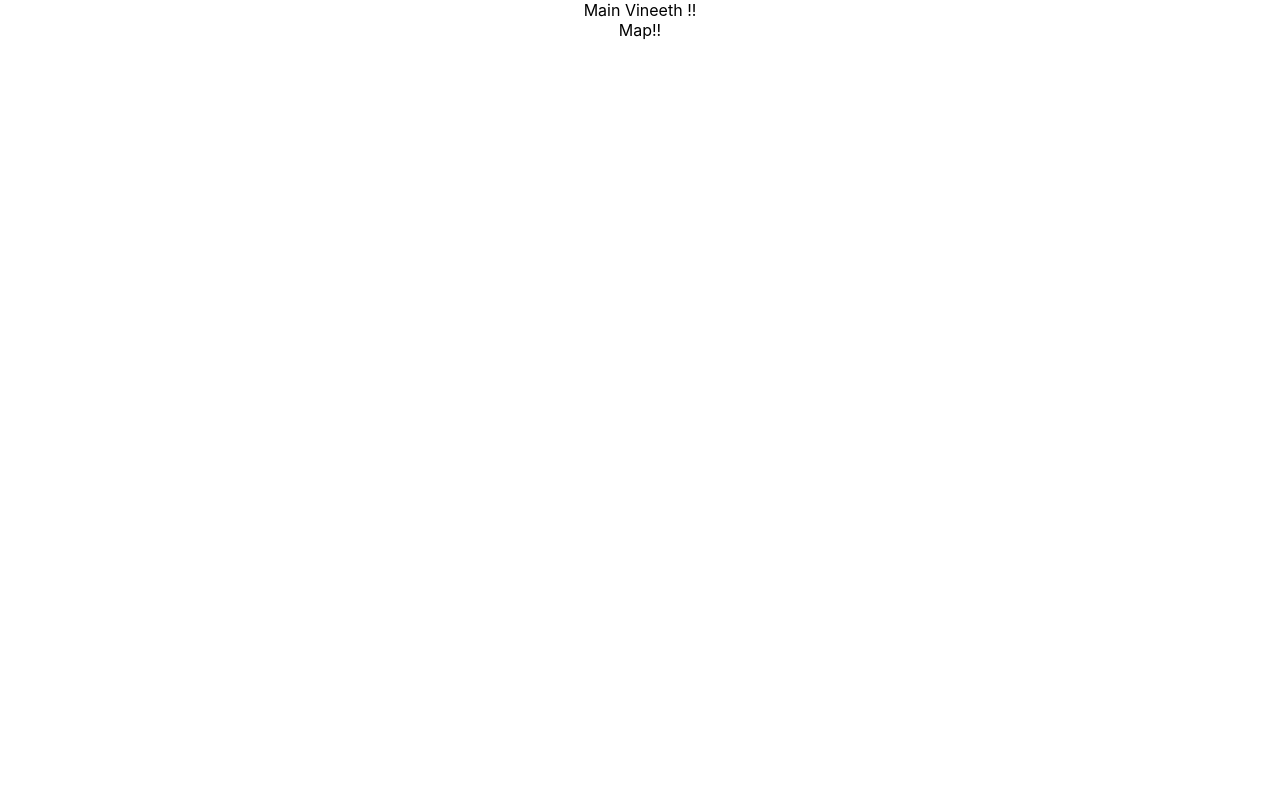
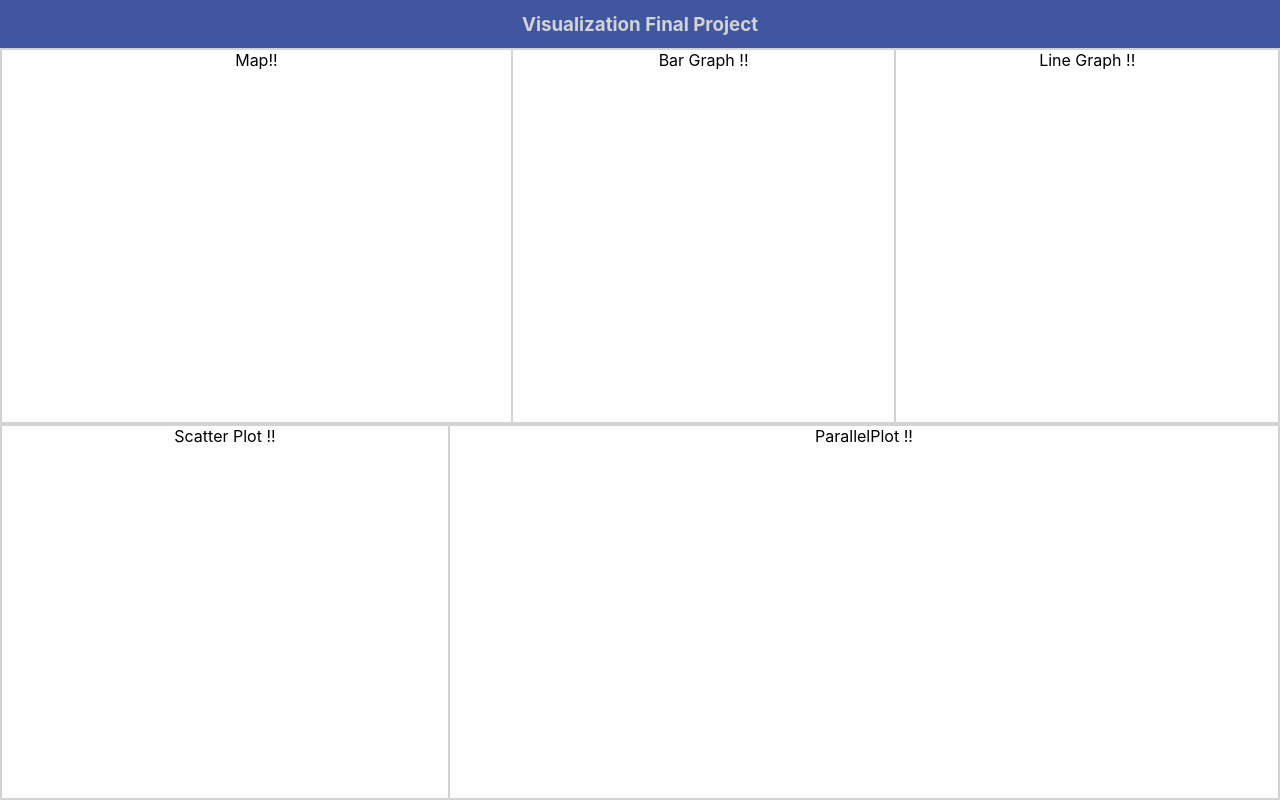
Before and after one commit to Vineeth-Avvaru/Aus-Weather-Dashboard-Frontend, a React (Create React App) app: page / in a window 1280 px wide. Built offline with nearby package versions, Linux system fonts and the light colour scheme.

Commit message:
d3 package added and Basic layout added

```diff
--- a/package.json
+++ b/package.json
@@ -6,6 +6,7 @@
     "@testing-library/jest-dom": "^5.11.10",
     "@testing-library/react": "^11.2.6",
     "@testing-library/user-event": "^12.8.3",
+    "d3": "^6.7.0",
     "react": "^17.0.2",
     "react-dom": "^17.0.2",
     "react-scripts": "4.0.3",
--- a/src/App.js
+++ b/src/App.js
@@ -1,4 +1,3 @@
-// import logo from "./logo.svg";
 import Main from "./components/MainComponent";
 import "./App.css";
 
--- /dev/null
+++ b/src/components/BarGraphComponent.jsx
@@ -0,0 +1,21 @@
+import React from "react";
+
+class BarGraph extends React.Component {
+  constructor(props) {
+    super(props);
+    this.drawBarGraph = this.drawBarGraph.bind(this);
+  }
+
+  componentDidMount() {
+    this.drawBarGraph();
+  }
+
+  drawBarGraph() {
+    console.log("Draw Bar Graph");
+  }
+  render() {
+    return <div>Bar Graph !!</div>;
+  }
+}
+
+export default BarGraph;
--- /dev/null
+++ b/src/components/LineGraphComponent.jsx
@@ -0,0 +1,21 @@
+import React from "react";
+
+class LineGraph extends React.Component {
+  constructor(props) {
+    super(props);
+    this.drawLineGraph = this.drawLineGraph.bind(this);
+  }
+
+  componentDidMount() {
+    this.drawLineGraph();
+  }
+
+  drawLineGraph() {
+    console.log("Draw Line Graph");
+  }
+  render() {
+    return <div>Line Graph !!</div>;
+  }
+}
+
+export default LineGraph;
--- /dev/null
+++ b/src/components/MainComponent.css
@@ -0,0 +1,48 @@
+.main-container {
+  display: flex;
+  flex-direction: column;
+}
+
+.heading-container {
+  background-color: #4056a1;
+  height: 6vh;
+  display: flex;
+  justify-content: center;
+  align-items: center;
+}
+
+h3 {
+  color: lightgray;
+  margin: 0;
+}
+
+.graph-row {
+  display: flex;
+  flex-direction: row;
+  border: 1px solid lightgray;
+  height: calc(47vh - 2px);
+}
+
+.graph-container {
+  border: 1px solid lightgray;
+}
+
+.map-container {
+  width: 40%;
+}
+
+.bargraph-container {
+  width: 30%;
+}
+
+.linegraph-container {
+  width: 30%;
+}
+
+.scatterplot-container {
+  width: 35%;
+}
+
+.parallelplot-container {
+  width: 65%;
+}
--- a/src/components/MainComponent.jsx
+++ b/src/components/MainComponent.jsx
@@ -1,6 +1,10 @@
 import React from "react";
-import ReactDOM from "react-dom";
 import Map from "./MapComponent";
+import BarGraph from "./BarGraphComponent";
+import LineGraph from "./LineGraphComponent";
+import ScatterPlot from "./ScatterPlotComponent";
+import ParallelPlot from "./ParallelPlotComponent";
+import "./MainComponent.css";
 
 class Main extends React.Component {
   constructor(props) {
@@ -10,13 +14,35 @@ class Main extends React.Component {
     };
   }
 
-  componentDidMount() {}
+  componentDidMount() {
+    console.log("Fetch Data and Put it in state");
+  }
 
   render() {
     return (
-      <div>
-        Main Vineeth !!
-        <Map />
+      <div className="main-container">
+        <div className="heading-container">
+          <h3>Visualization Final Project</h3>
+        </div>
+        <div className="graph-row">
+          <div className="graph-container map-container">
+            <Map />
+          </div>
+          <div className="graph-container bargraph-container">
+            <BarGraph />
+          </div>
+          <div className="graph-container linegraph-container">
+            <LineGraph />
+          </div>
+        </div>
+        <div className="graph-row">
+          <div className="graph-container scatterplot-container">
+            <ScatterPlot />
+          </div>
+          <div className="graph-container parallelplot-container">
+            <ParallelPlot />
+          </div>
+        </div>
       </div>
     );
   }
--- a/src/components/MapComponent.jsx
+++ b/src/components/MapComponent.jsx
@@ -1,8 +1,21 @@
 import React from "react";
-import ReactDOM from "react-dom";
 
-function Map() {
-  return <div>Map!!</div>;
+class Map extends React.Component {
+  constructor(props) {
+    super(props);
+    this.drawMap = this.drawMap.bind(this);
+  }
+
+  componentDidMount() {
+    this.drawMap();
+  }
+
+  drawMap() {
+    console.log("Draw Map");
+  }
+  render() {
+    return <div>Map!!</div>;
+  }
 }
 
 export default Map;
--- /dev/null
+++ b/src/components/ParallelPlotComponent.jsx
@@ -0,0 +1,21 @@
+import React from "react";
+
+class ParallelPlot extends React.Component {
+  constructor(props) {
+    super(props);
+    this.drawParallelPlot = this.drawParallelPlot.bind(this);
+  }
+
+  componentDidMount() {
+    this.drawParallelPlot();
+  }
+
+  drawParallelPlot() {
+    console.log("drawParallelPlot");
+  }
+  render() {
+    return <div>ParallelPlot !!</div>;
+  }
+}
+
+export default ParallelPlot;
--- /dev/null
+++ b/src/components/ScatterPlotComponent.jsx
@@ -0,0 +1,21 @@
+import React from "react";
+
+class ScatterPlot extends React.Component {
+  constructor(props) {
+    super(props);
+    this.drawScatterPlot = this.drawScatterPlot.bind(this);
+  }
+
+  componentDidMount() {
+    this.drawScatterPlot();
+  }
+
+  drawScatterPlot() {
+    console.log("Draw Scatter Plot");
+  }
+  render() {
+    return <div>Scatter Plot !!</div>;
+  }
+}
+
+export default ScatterPlot;
```
Also changed, not shown: 1 other file (tests, documents, lock files or other folders).
